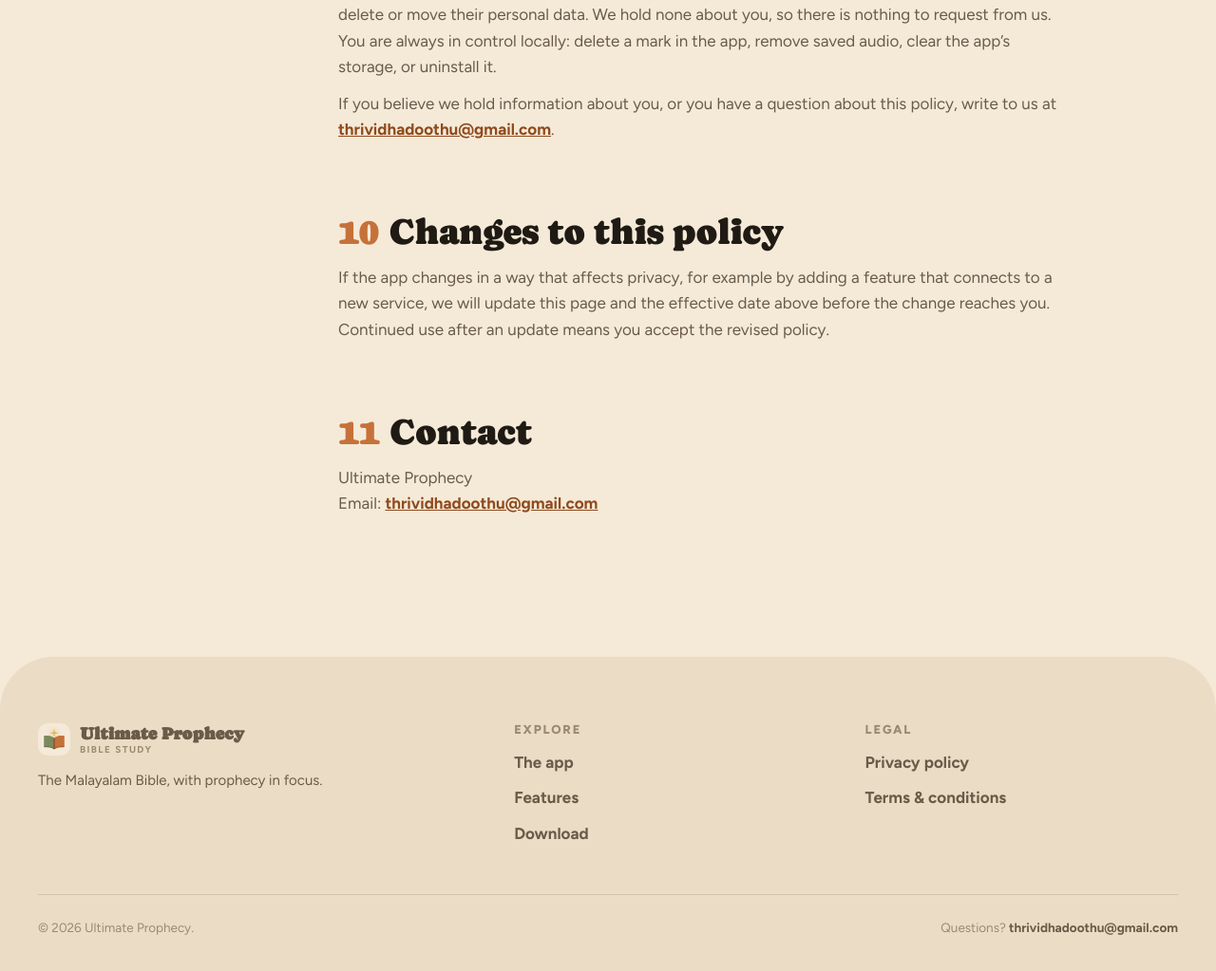
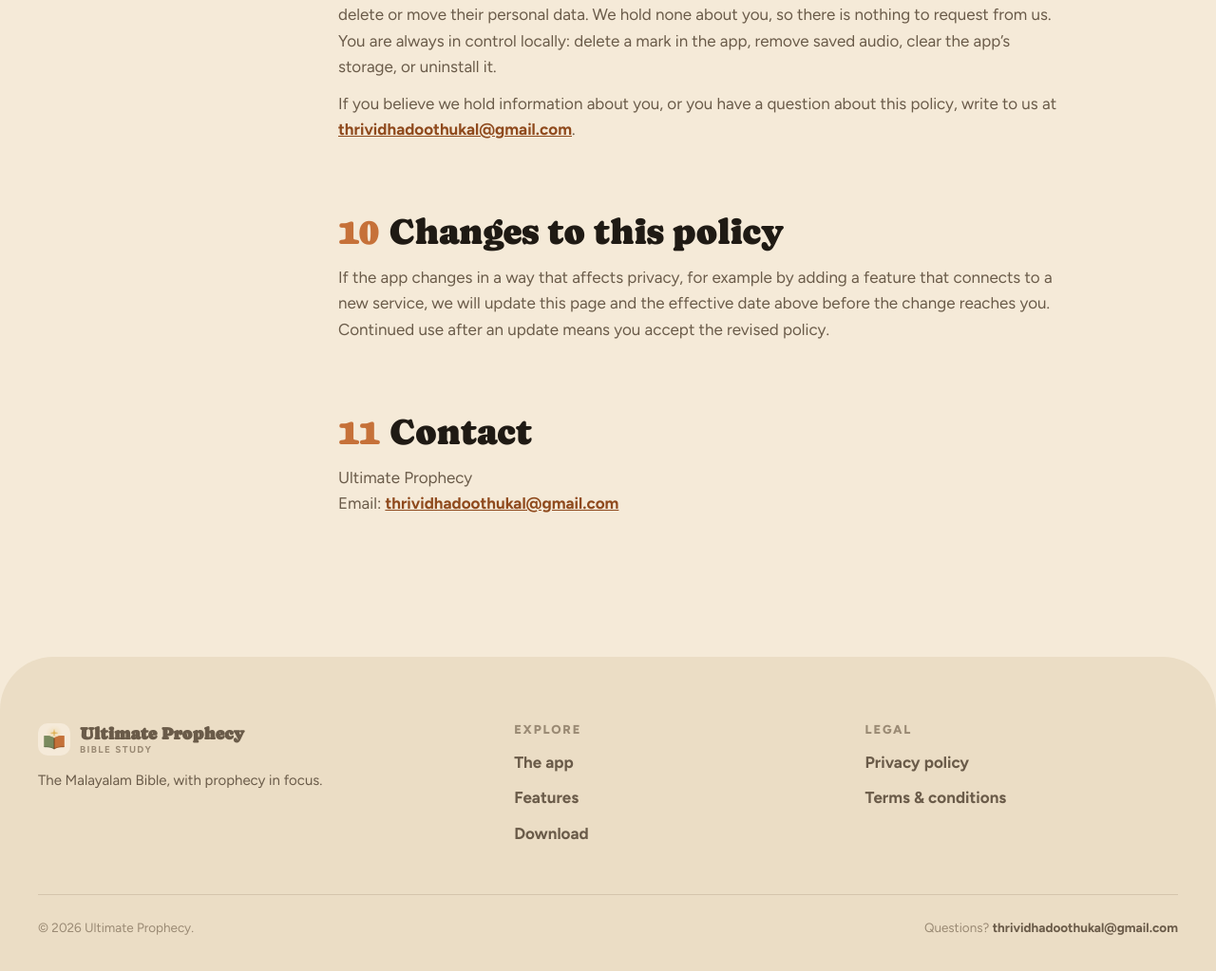
Before and after one commit to jeevamanna/jeevamanna.github.io, a plain HTML site: page malayalam_prophecy_study_bible/privacy.html in a window 1280 px wide. Shown: the part 3744-4767 px from the top of the page at 95% size. Drawn offline with Linux system fonts and the light colour scheme.

Commit message:
Privacy and terms: the contact email is thrividhadoothukal@gmail.com
Co-Authored-By: Claude Opus 5.5 <noreply@anthropic.com>

```diff
--- a/malayalam_prophecy_study_bible/privacy.html
+++ b/malayalam_prophecy_study_bible/privacy.html
@@ -117,7 +117,7 @@
     <section id="rights"><h2><span>09</span>Your choices and rights</h2>
 
 <p>Laws such as the GDPR, UK GDPR and California’s CCPA give people rights to access, correct, delete or move their personal data. We hold none about you, so there is nothing to request from us. You are always in control locally: delete a mark in the app, remove saved audio, clear the app’s storage, or uninstall it.</p>
-<p>If you believe we hold information about you, or you have a question about this policy, write to us at <a href="mailto:thrividhadoothu@gmail.com">thrividhadoothu@gmail.com</a>.</p>
+<p>If you believe we hold information about you, or you have a question about this policy, write to us at <a href="mailto:thrividhadoothukal@gmail.com">thrividhadoothukal@gmail.com</a>.</p>
     </section>
     <section id="changes"><h2><span>10</span>Changes to this policy</h2>
 
@@ -125,7 +125,7 @@
     </section>
     <section id="contact"><h2><span>11</span>Contact</h2>
 
-<p>Ultimate Prophecy<br>Email: <a href="mailto:thrividhadoothu@gmail.com">thrividhadoothu@gmail.com</a></p>
+<p>Ultimate Prophecy<br>Email: <a href="mailto:thrividhadoothukal@gmail.com">thrividhadoothukal@gmail.com</a></p>
     </section>
   </article>
 </div>
@@ -140,7 +140,7 @@
       <div><h4>Explore</h4><ul><li><a href="index.html#tour">The app</a></li><li><a href="index.html#features">Features</a></li><li><a href="index.html#get">Download</a></li></ul></div>
       <div><h4>Legal</h4><ul><li><a href="privacy.html">Privacy policy</a></li><li><a href="terms.html">Terms &amp; conditions</a></li></ul></div>
     </div>
-    <div class="fine"><span>© 2026 Ultimate Prophecy.</span><span>Questions? <a href="mailto:thrividhadoothu@gmail.com">thrividhadoothu@gmail.com</a></span></div>
+    <div class="fine"><span>© 2026 Ultimate Prophecy.</span><span>Questions? <a href="mailto:thrividhadoothukal@gmail.com">thrividhadoothukal@gmail.com</a></span></div>
   </div>
 </footer>
 <script src="assets/site.js" defer></script>
```
Also changed, not shown: malayalam_prophecy_study_bible/terms.html (+2 -2 lines).
